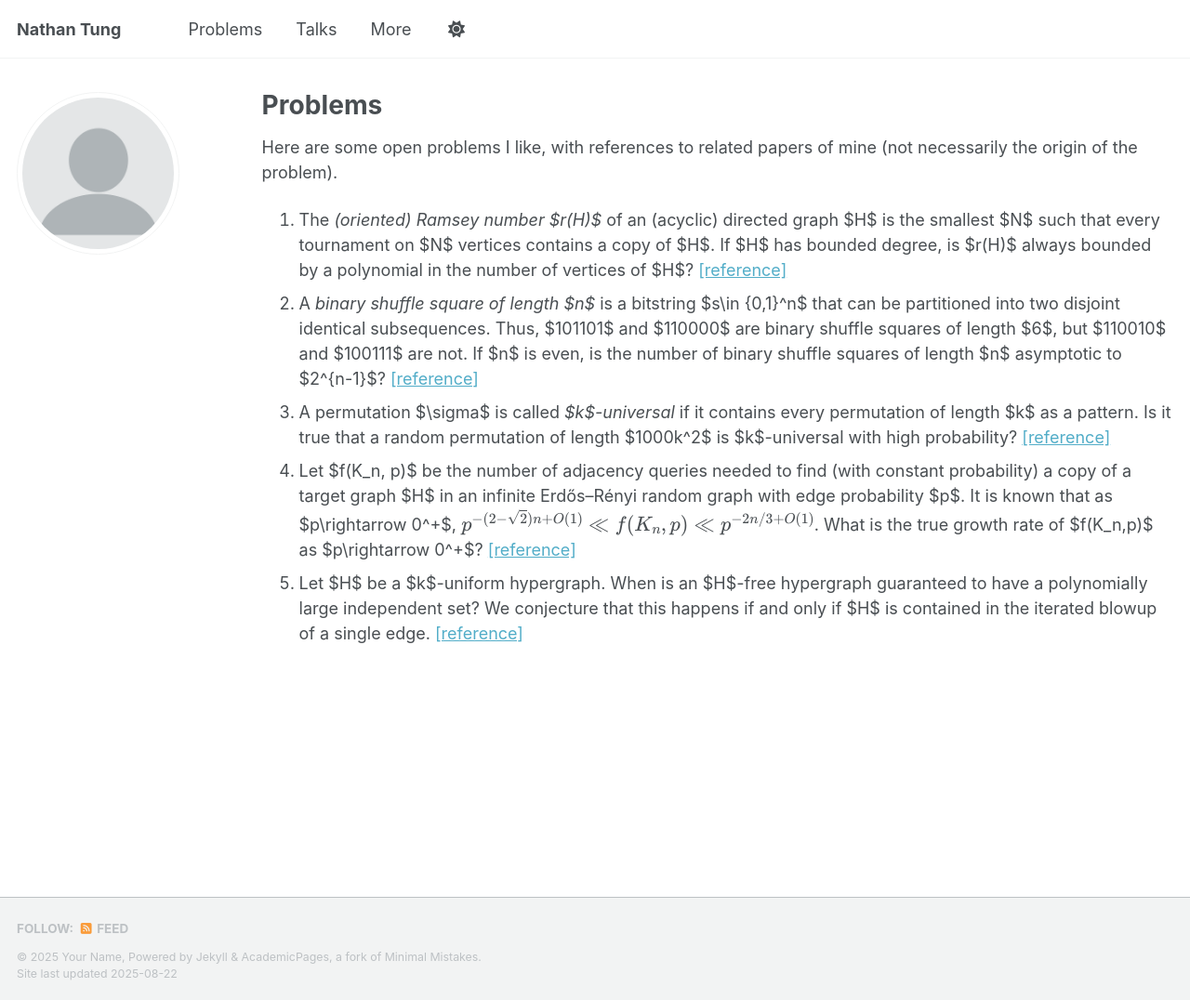
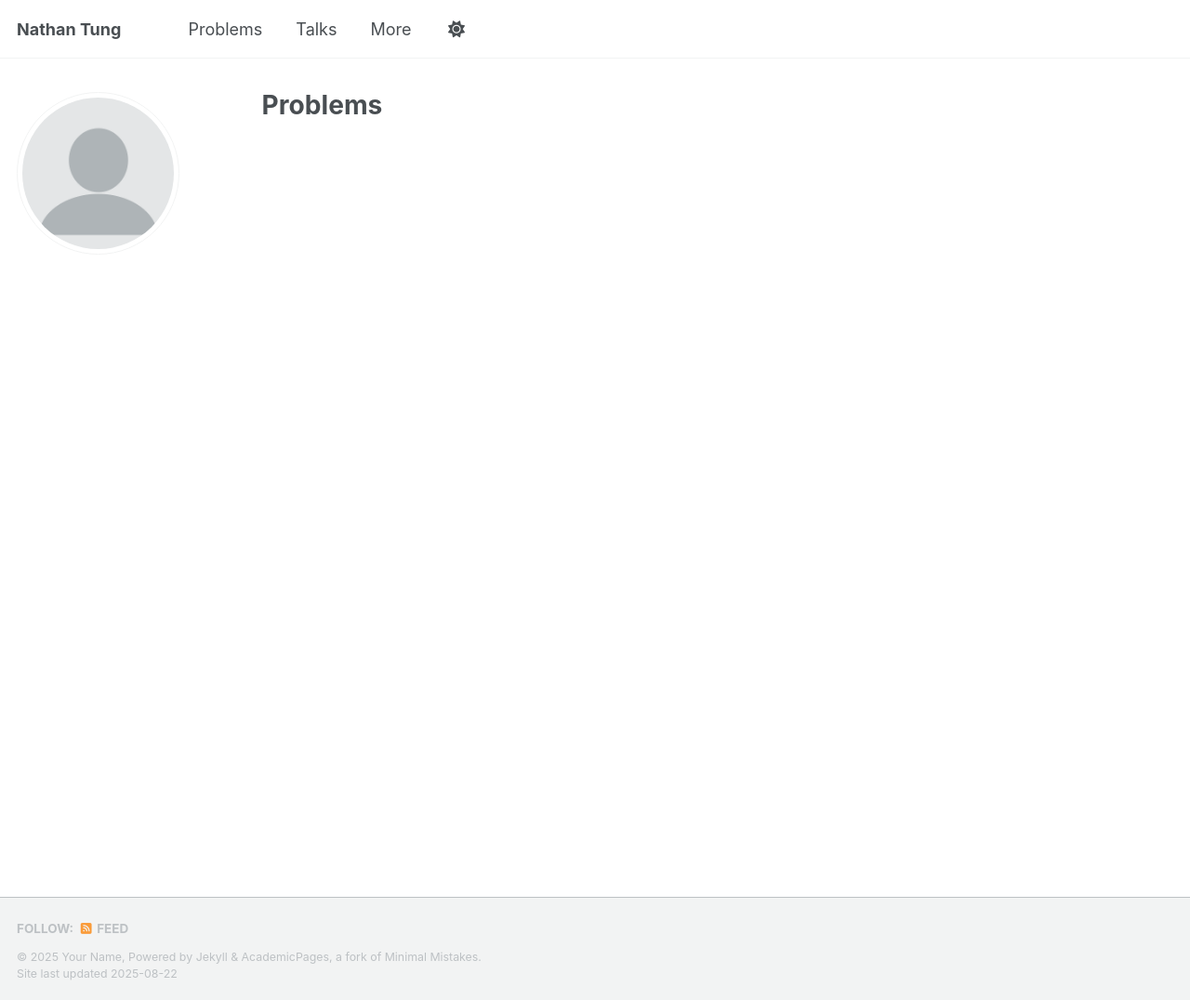
Before and after one commit to njtung/njtung.github.io, a Jekyll site: the page built from _pages/problems.md, in a window 1280 px wide and 1076 px high. Shown: the whole window at 93% size. Built offline with Jekyll 4.4.1, drawn with Linux system fonts in a browser that asks for light colours; a script that is not in the unit is left out.

Commit message:
Update problems.md

```diff
--- a/_pages/problems.md
+++ b/_pages/problems.md
@@ -4,12 +4,3 @@ title: "Problems"
 permalink: /problems/
 author_profile: true
 ---
-
-Here are some open problems I like, with references to related papers of mine (not necessarily the origin of the problem).
-
-1. The *(oriented) Ramsey number $r(H)$* of an (acyclic) directed graph $H$ is the smallest $N$ such that every tournament on $N$ vertices contains a copy of $H$.
-If $H$ has bounded degree, is $r(H)$ always bounded by a polynomial in the number of vertices of $H$? [[reference]](https://arxiv.org/abs/2105.02383)
-2. A *binary shuffle square of length $n$* is a bitstring $s\in \{0,1\}^n$ that can be partitioned into two disjoint identical subsequences. Thus, $101101$ and $110000$ are binary shuffle squares of length $6$, but $110010$ and $100111$ are not. If $n$ is even, is the number of binary shuffle squares of length $n$ asymptotic to $2^{n-1}$? [[reference]](https://arxiv.org/abs/2109.12455)
-3. A permutation $\sigma$ is called *$k$-universal* if it contains every permutation of length $k$ as a pattern. Is it true that a random permutation of length $1000k^2$ is $k$-universal with high probability? [[reference]](https://arxiv.org/abs/1911.12878)
-4. Let $f(K_n, p)$ be the number of adjacency queries needed to find (with constant probability) a copy of a target graph $H$ in an infinite Erdős–Rényi random graph with edge probability $p$. It is known that as $p\rightarrow 0^+$, $$ p^{-(2-\sqrt{2})n+O(1)} \ll f(K_n,p) \ll p^{-2n/3 +O(1)}$$. What is the true growth rate of $f(K_n,p)$ as $p\rightarrow 0^+$? [[reference]](https://arxiv.org/abs/1806.09726)
-5. Let $H$ be a $k$-uniform hypergraph. When is an $H$-free hypergraph guaranteed to have a polynomially large independent set? We conjecture that this happens if and only if $H$ is contained in the iterated blowup of a single edge. [[reference]](https://arxiv.org/abs/2411.13812)
```
